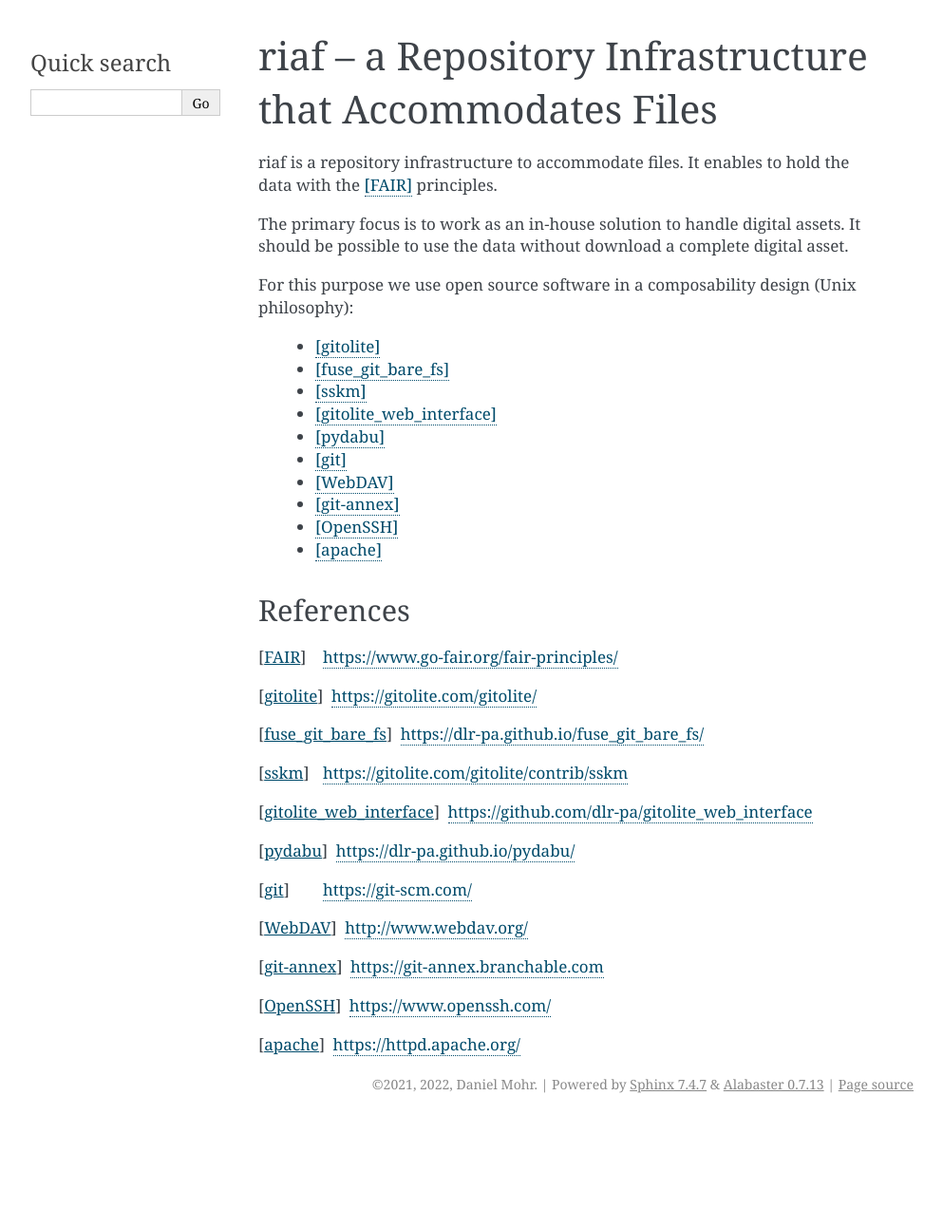
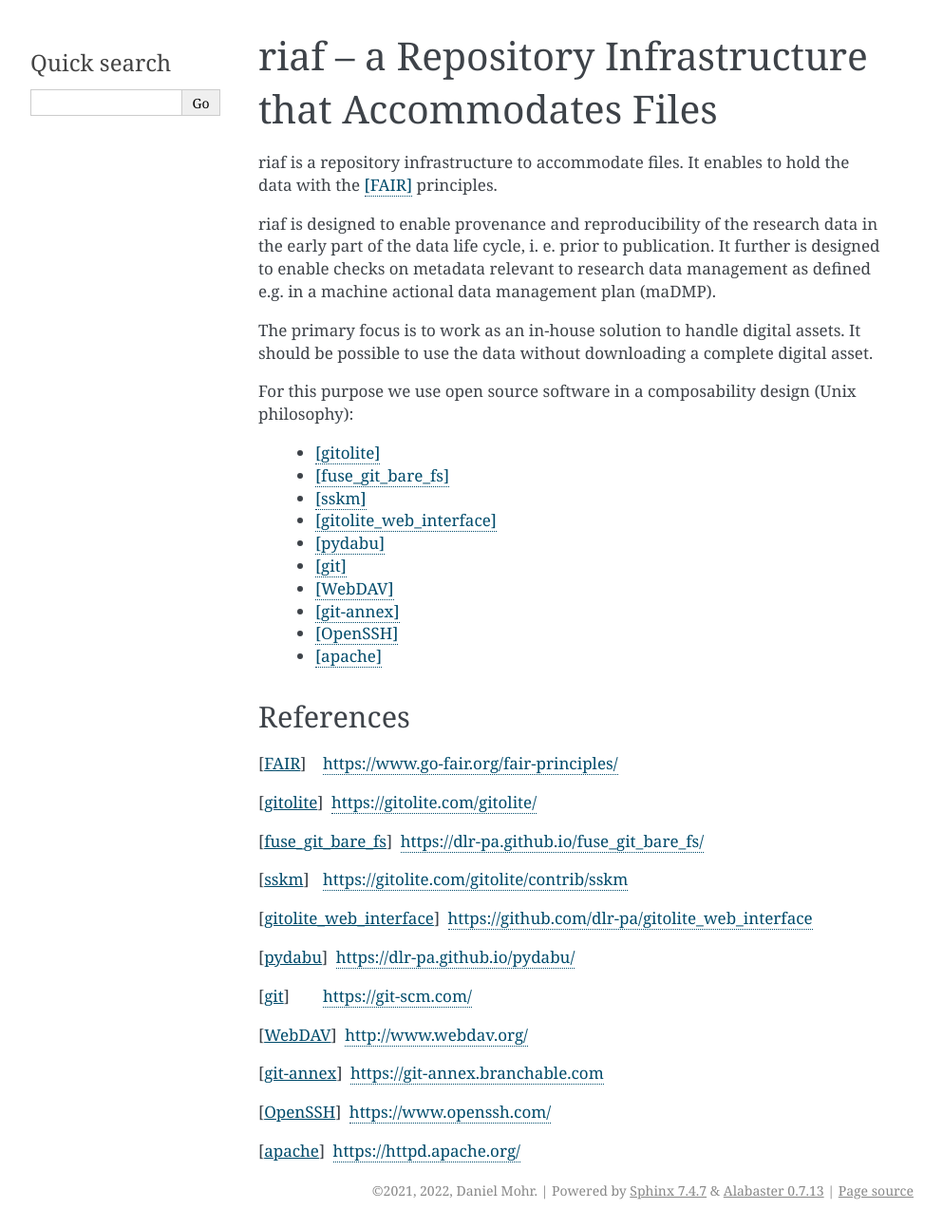
Before and after one commit to dlr-pa/riaf, a Sphinx documentation site: the page built from source/preamble.rst, in a window 1280 px wide. Shown: the whole page at 95% size, without its empty margins (148-1141 px from the left). Built offline with Sphinx 7.4.7, drawn with Linux system fonts in a browser that asks for light colours; pages that are not in the unit, such as notebooks, are missing from menus; before the commit the page ends 1181 px from its top, so only the background shows below that.

Commit message:
added 'provenance' and 'maDMP' to source/preamble.rst

```diff
--- a/source/preamble.rst
+++ b/source/preamble.rst
@@ -4,8 +4,14 @@ riaf -- a Repository Infrastructure that Accommodates Files
 riaf is a repository infrastructure to accommodate files.
 It enables to hold the data with the [FAIR]_ principles.
 
+riaf is designed to enable provenance and reproducibility of the research data
+in the early part of the data life cycle, i. e. prior to publication.
+It further is designed to enable checks on metadata relevant to research data
+management as defined e.g. in a machine actional data management plan (maDMP).
+
 The primary focus is to work as an in-house solution to handle digital assets.
-It should be possible to use the data without download a complete digital asset.
+It should be possible to use the data without downloading a complete digital
+asset.
 
 For this purpose we use open source software in a composability design
 (Unix philosophy):
```
